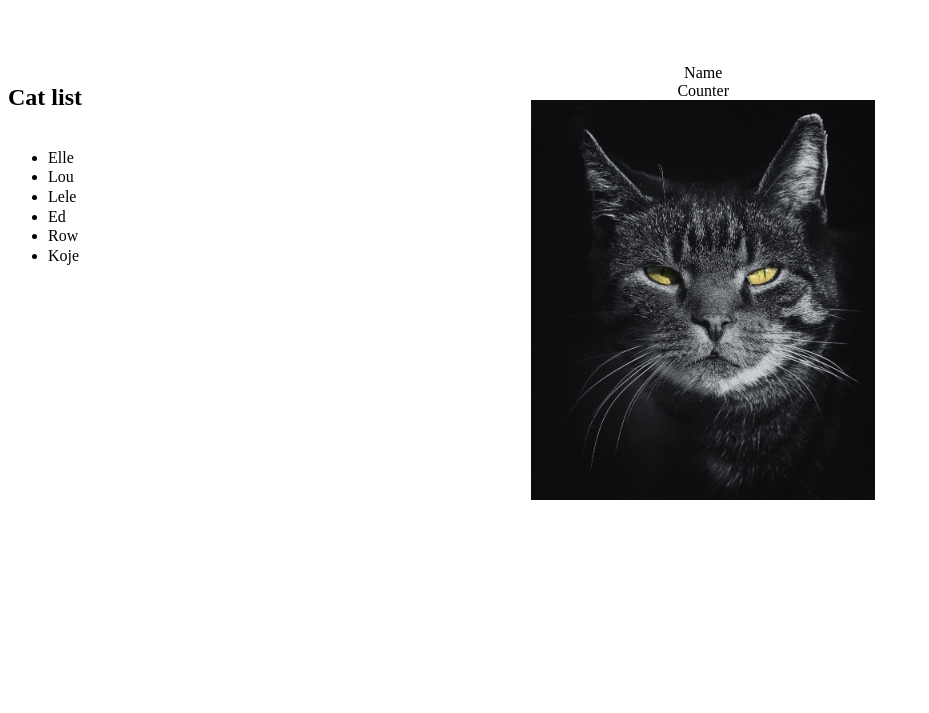
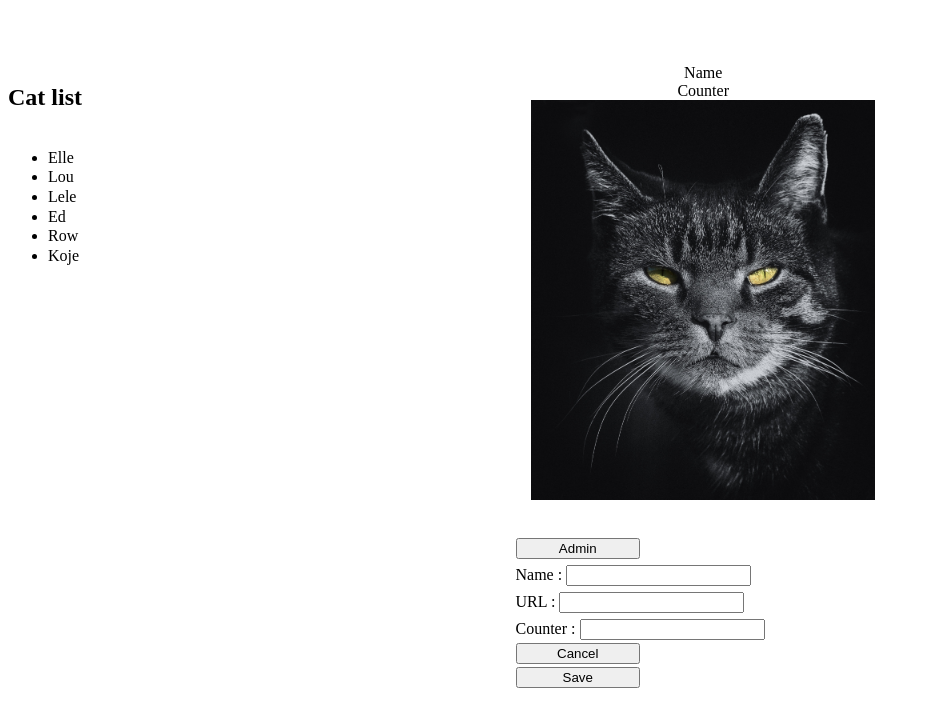
Before and after one commit to mariam-fouad/cat-clicker, a plain HTML site: page index.html in a window 1280 px wide. Shown: the part 87-800 px from the top of the page, without its empty margins (0-929 px from the left). Drawn offline with Linux system fonts and the light colour scheme.

Commit message:
add admin section

```diff
--- a/css/style.css
+++ b/css/style.css
@@ -36,3 +36,16 @@ li{
     cursor: pointer;
     margin-top: 2%;
 }
+
+button{
+    width: 50%;
+}
+
+.admin *{
+    margin-top: 3px;
+}
+
+.admin-section {
+    margin: auto;
+    margin-top: 3%;
+}
--- a/index.html
+++ b/index.html
@@ -20,6 +20,29 @@
                 <span class="cat-counter">Counter</span>
                 <img src="assets/loading-cat.jpg" class="cat-area" alt="cat waiting">
             </div>
+        </div>
+        <div class="admin-section">
+            <button class="admin-button">Admin</button>
+            <div class="admin container">
+                <label>
+                    Name :
+                    <input type="text" class="admin-cat-name">
+                </label>
+                <label>
+                        URL :
+                        <input type="text" class="admin-cat-url">
+                </label>
+                <label>
+                        Counter :
+                        <input type="text" class="admin-cat-counter">
+                </label>
+                <button class="admin-cancel">
+                    Cancel
+                </button>
+                <button class="admin-save">
+                        Save
+                </button>
+            </div>
 
         </div>
     </div>
```
